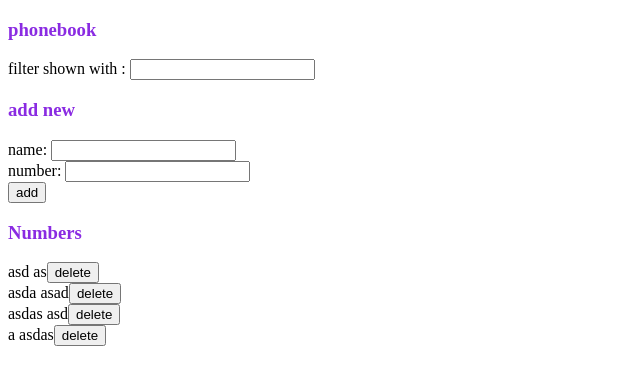
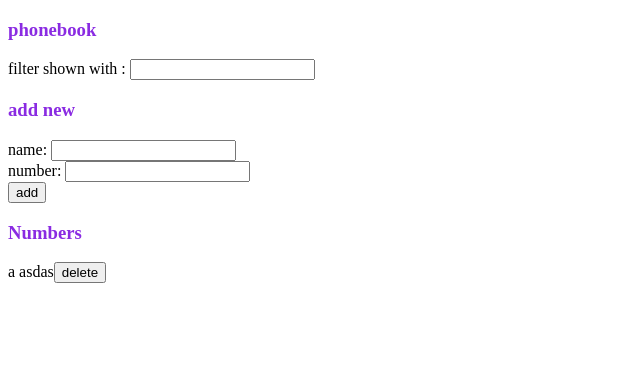
Before and after one commit to Ashwani1621/fso, a React (Vite) app in the folder part2/phonebook/: page / in a window 1280 px wide. Shown: the top 384 px of the page, without its empty margins (0-640 px from the left). Built offline with nearby package versions, Linux system fonts and the light colour scheme; data requests are answered from the project's data file.

Commit message:
2.17 completed

```diff
--- a/part2/phonebook/db.json
+++ b/part2/phonebook/db.json
@@ -1,20 +1,5 @@
 {
   "persons": [
-    {
-      "name": "asd",
-      "number": "as",
-      "id": "7094"
-    },
-    {
-      "id": "5b2e",
-      "name": "asda",
-      "number": "asad"
-    },
-    {
-      "id": "8971",
-      "name": "asdas",
-      "number": "asd"
-    },
     {
       "id": "9983",
       "name": "a",
--- a/part2/phonebook/src/App.jsx
+++ b/part2/phonebook/src/App.jsx
@@ -46,6 +46,9 @@ const App = () => {
             setNewPhone('')
           })
           .catch((err) => {
+            setNotification(`Error Updating the contact`)
+            setTimeout(() => {
+              setNotification(null)}, 5000)
             console.log("Error updating contact", err)
           })
       }
```
